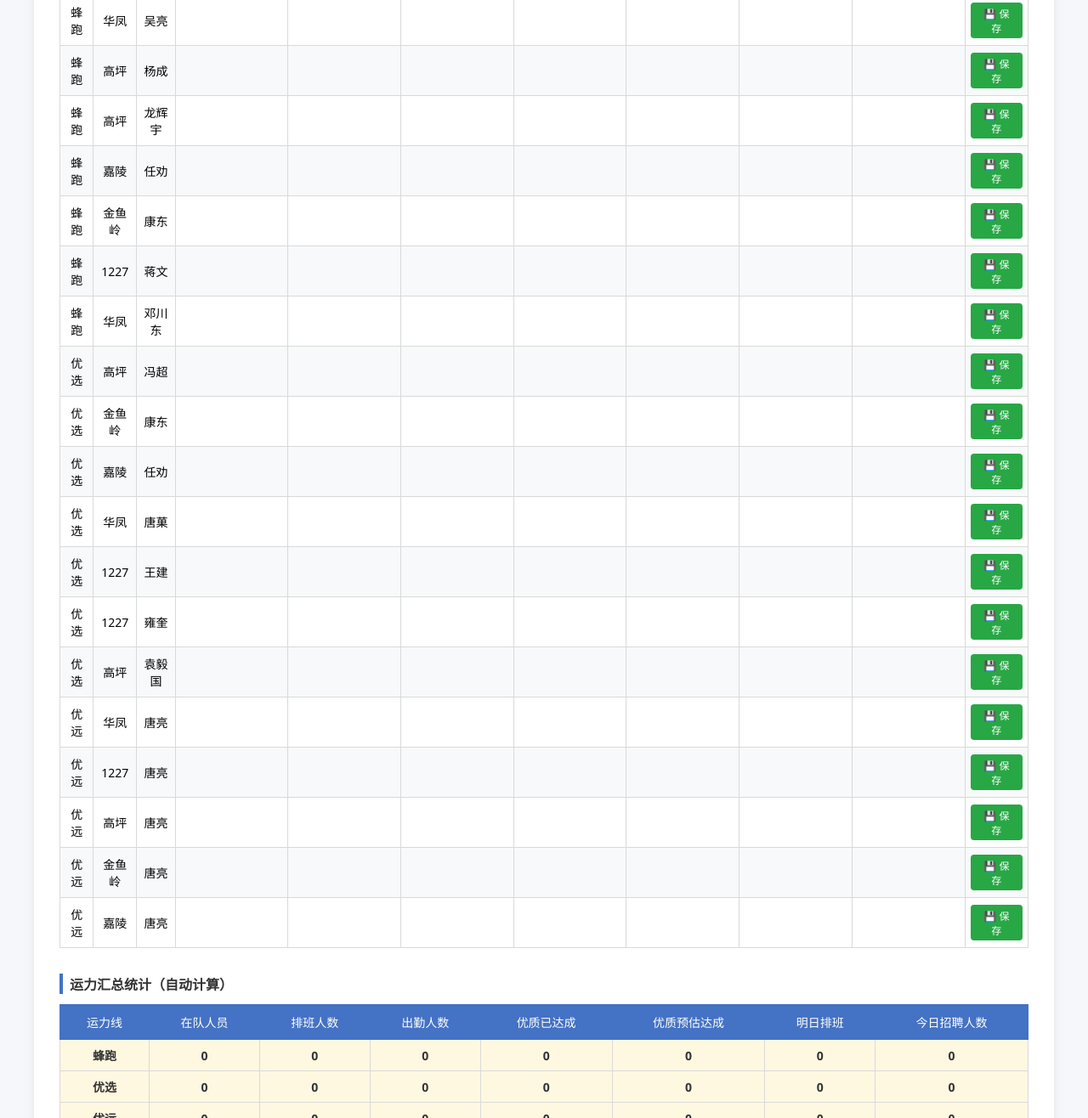
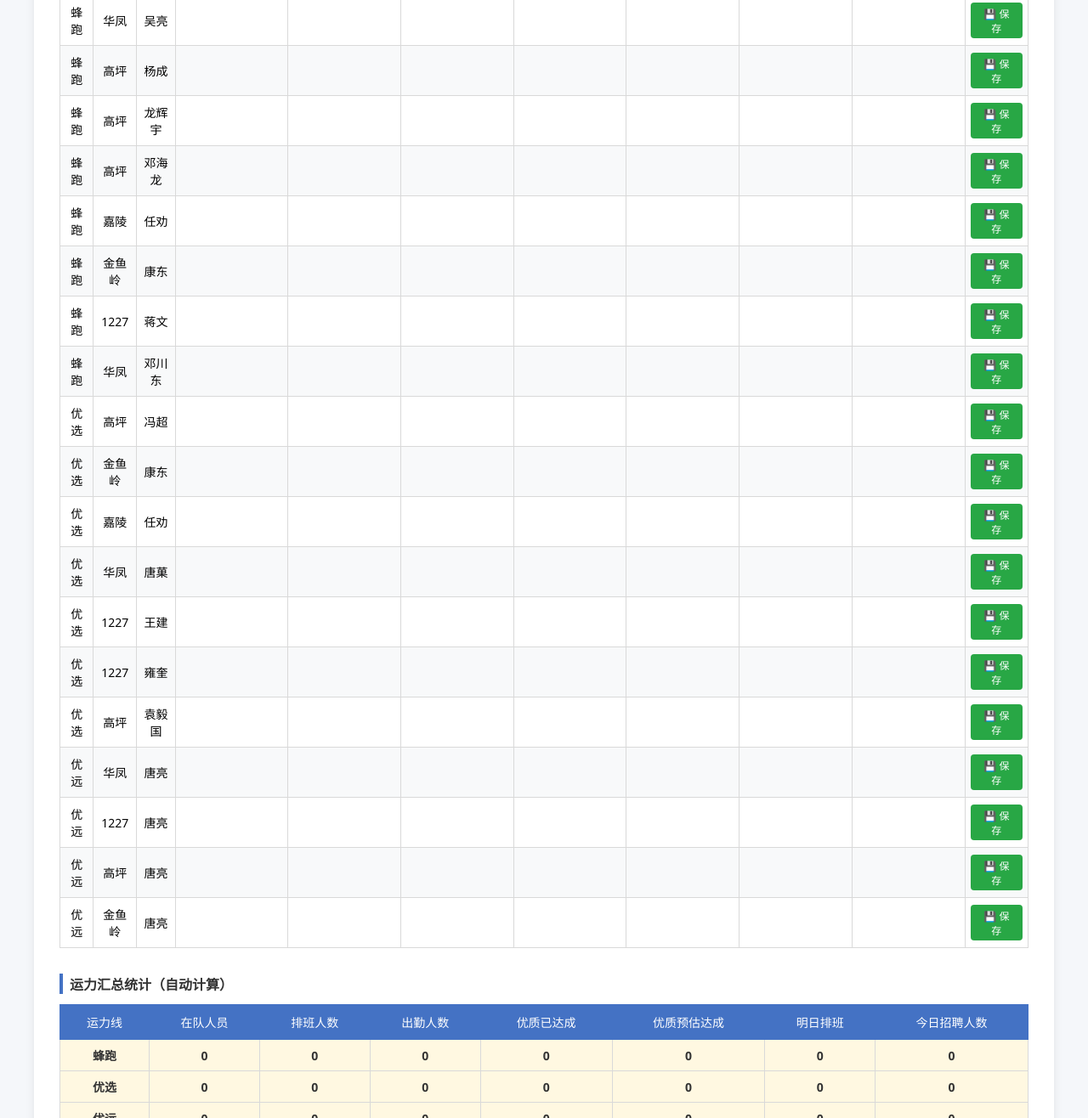
Before and after one commit to ryh392548695/yunli-scheduling, a plain HTML site: page index.html in a window 1280 px wide. Shown: the part 568-1884 px from the top of the page at 85% size. Drawn offline with Linux system fonts and the light colour scheme; no server answers.

Commit message:
Update index.html

```diff
--- a/index.html
+++ b/index.html
@@ -144,6 +144,7 @@
                     <tr data-group="蜂跑" data-captain="吴亮" data-district="华凤"><td>蜂跑</td><td>华凤</td><td>吴亮</td><td><input type="number" class="col-in-team"></td><td><input type="number" class="col-schedule"></td><td><input type="number" class="col-attendance"></td><td><input type="number" class="col-quality-done"></td><td><input type="number" class="col-quality-forecast"></td><td><input type="number" class="col-tomorrow"></td><td><input type="number" class="col-recruit"></td><td><button class="btn-row-save" onclick="saveSingleRow(this)">💾 保存</button> <span class="row-status"></span></td></tr>
                     <tr data-group="蜂跑" data-captain="杨成" data-district="高坪"><td>蜂跑</td><td>高坪</td><td>杨成</td><td><input type="number" class="col-in-team"></td><td><input type="number" class="col-schedule"></td><td><input type="number" class="col-attendance"></td><td><input type="number" class="col-quality-done"></td><td><input type="number" class="col-quality-forecast"></td><td><input type="number" class="col-tomorrow"></td><td><input type="number" class="col-recruit"></td><td><button class="btn-row-save" onclick="saveSingleRow(this)">💾 保存</button> <span class="row-status"></span></td></tr>
                     <tr data-group="蜂跑" data-captain="龙辉宇" data-district="高坪"><td>蜂跑</td><td>高坪</td><td>龙辉宇</td><td><input type="number" class="col-in-team"></td><td><input type="number" class="col-schedule"></td><td><input type="number" class="col-attendance"></td><td><input type="number" class="col-quality-done"></td><td><input type="number" class="col-quality-forecast"></td><td><input type="number" class="col-tomorrow"></td><td><input type="number" class="col-recruit"></td><td><button class="btn-row-save" onclick="saveSingleRow(this)">💾 保存</button> <span class="row-status"></span></td></tr>
+                    <tr data-group="蜂跑" data-captain="邓海龙" data-district="高坪"><td>蜂跑</td><td>高坪</td><td>邓海龙</td><td><input type="number" class="col-in-team"></td><td><input type="number" class="col-schedule"></td><td><input type="number" class="col-attendance"></td><td><input type="number" class="col-quality-done"></td><td><input type="number" class="col-quality-forecast"></td><td><input type="number" class="col-tomorrow"></td><td><input type="number" class="col-recruit"></td><td><button class="btn-row-save" onclick="saveSingleRow(this)">💾 保存</button> <span class="row-status"></span></td></tr>
                     <tr data-group="蜂跑" data-captain="任劝" data-district="嘉陵"><td>蜂跑</td><td>嘉陵</td><td>任劝</td><td><input type="number" class="col-in-team"></td><td><input type="number" class="col-schedule"></td><td><input type="number" class="col-attendance"></td><td><input type="number" class="col-quality-done"></td><td><input type="number" class="col-quality-forecast"></td><td><input type="number" class="col-tomorrow"></td><td><input type="number" class="col-recruit"></td><td><button class="btn-row-save" onclick="saveSingleRow(this)">💾 保存</button> <span class="row-status"></span></td></tr>
                     <tr data-group="蜂跑" data-captain="康东" data-district="金鱼岭"><td>蜂跑</td><td>金鱼岭</td><td>康东</td><td><input type="number" class="col-in-team"></td><td><input type="number" class="col-schedule"></td><td><input type="number" class="col-attendance"></td><td><input type="number" class="col-quality-done"></td><td><input type="number" class="col-quality-forecast"></td><td><input type="number" class="col-tomorrow"></td><td><input type="number" class="col-recruit"></td><td><button class="btn-row-save" onclick="saveSingleRow(this)">💾 保存</button> <span class="row-status"></span></td></tr>
                     <tr data-group="蜂跑" data-captain="蒋文" data-district="1227"><td>蜂跑</td><td>1227</td><td>蒋文</td><td><input type="number" class="col-in-team"></td><td><input type="number" class="col-schedule"></td><td><input type="number" class="col-attendance"></td><td><input type="number" class="col-quality-done"></td><td><input type="number" class="col-quality-forecast"></td><td><input type="number" class="col-tomorrow"></td><td><input type="number" class="col-recruit"></td><td><button class="btn-row-save" onclick="saveSingleRow(this)">💾 保存</button> <span class="row-status"></span></td></tr>
@@ -159,7 +160,6 @@
                     <tr data-group="优远" data-captain="唐亮" data-district="1227"><td>优远</td><td>1227</td><td>唐亮</td><td><input type="number" class="col-in-team"></td><td><input type="number" class="col-schedule"></td><td><input type="number" class="col-attendance"></td><td><input type="number" class="col-quality-done"></td><td><input type="number" class="col-quality-forecast"></td><td><input type="number" class="col-tomorrow"></td><td><input type="number" class="col-recruit"></td><td><button class="btn-row-save" onclick="saveSingleRow(this)">💾 保存</button> <span class="row-status"></span></td></tr>
                     <tr data-group="优远" data-captain="唐亮" data-district="高坪"><td>优远</td><td>高坪</td><td>唐亮</td><td><input type="number" class="col-in-team"></td><td><input type="number" class="col-schedule"></td><td><input type="number" class="col-attendance"></td><td><input type="number" class="col-quality-done"></td><td><input type="number" class="col-quality-forecast"></td><td><input type="number" class="col-tomorrow"></td><td><input type="number" class="col-recruit"></td><td><button class="btn-row-save" onclick="saveSingleRow(this)">💾 保存</button> <span class="row-status"></span></td></tr>
                     <tr data-group="优远" data-captain="唐亮" data-district="金鱼岭"><td>优远</td><td>金鱼岭</td><td>唐亮</td><td><input type="number" class="col-in-team"></td><td><input type="number" class="col-schedule"></td><td><input type="number" class="col-attendance"></td><td><input type="number" class="col-quality-done"></td><td><input type="number" class="col-quality-forecast"></td><td><input type="number" class="col-tomorrow"></td><td><input type="number" class="col-recruit"></td><td><button class="btn-row-save" onclick="saveSingleRow(this)">💾 保存</button> <span class="row-status"></span></td></tr>
-                    <tr data-group="优远" data-captain="唐亮" data-district="嘉陵"><td>优远</td><td>嘉陵</td><td>唐亮</td><td><input type="number" class="col-in-team"></td><td><input type="number" class="col-schedule"></td><td><input type="number" class="col-attendance"></td><td><input type="number" class="col-quality-done"></td><td><input type="number" class="col-quality-forecast"></td><td><input type="number" class="col-tomorrow"></td><td><input type="number" class="col-recruit"></td><td><button class="btn-row-save" onclick="saveSingleRow(this)">💾 保存</button> <span class="row-status"></span></td></tr>
                 </tbody>
             </table>
         </div>
```
